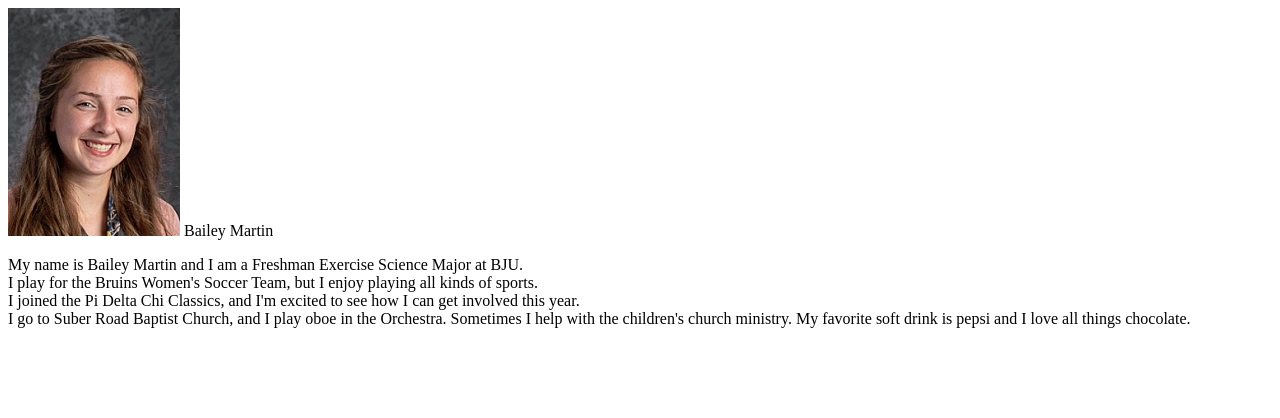
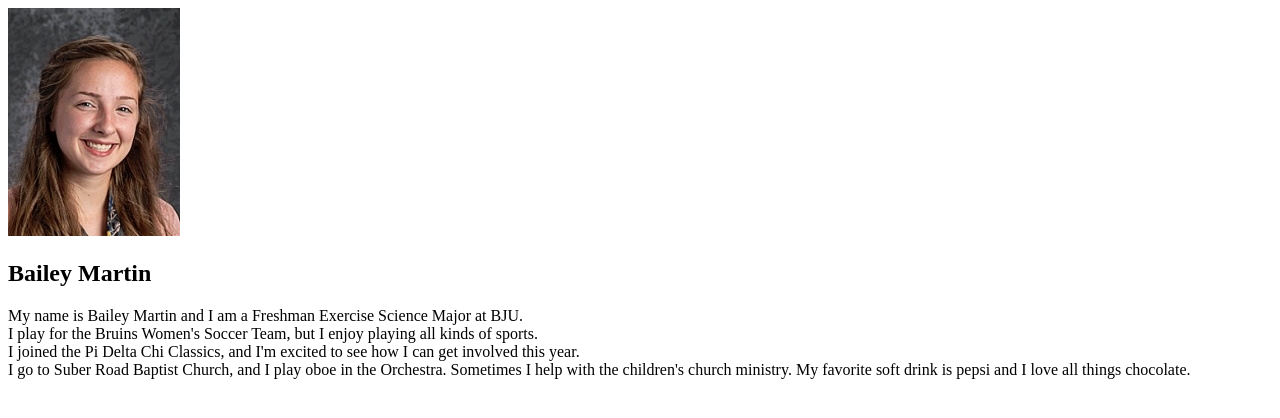
Before and after one commit to baileykmartin/baileykmartin.github.io, a plain HTML site: page index.html in a window 1280 px wide. Drawn offline with Linux system fonts and the light colour scheme.

Commit message:
Update index.html

```diff
--- a/index.html
+++ b/index.html
@@ -2,7 +2,7 @@
 <html>
 <body>
 <img src="professionalpicture.jpg">
-<h>Bailey Martin</h>
+<h2>Bailey Martin</h2>
 <p> My name is Bailey Martin and I am a Freshman Exercise Science Major at BJU. <br>
  I play for the Bruins Women's Soccer Team, but I enjoy playing all kinds of sports.<br>
  I joined the Pi Delta Chi Classics, and I'm excited to see how I can get involved this year. <br>
```
